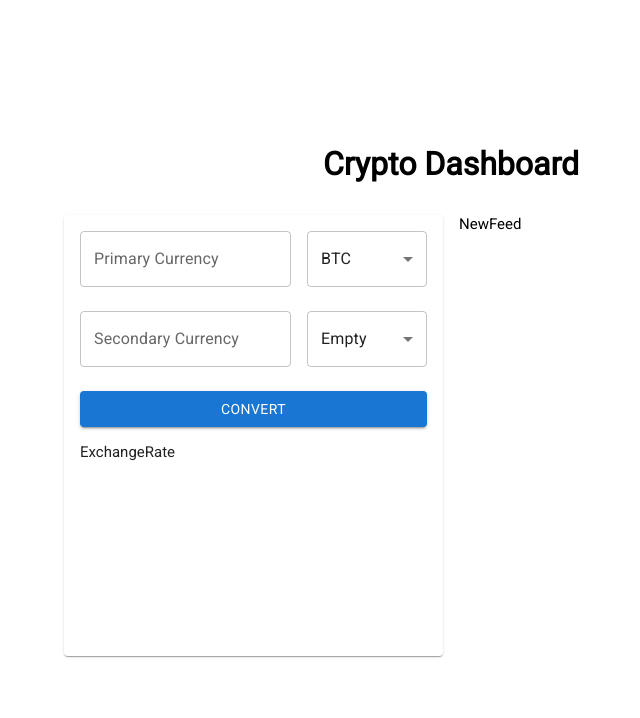
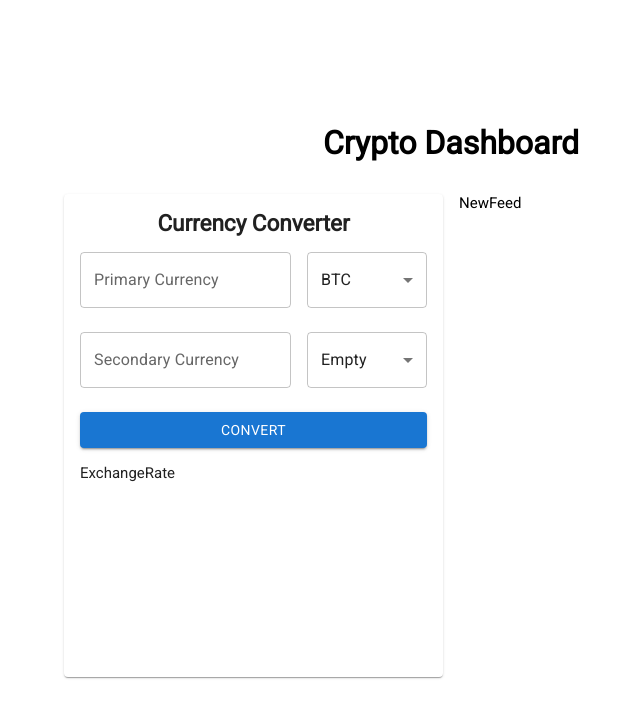
Before and after one commit to maxcore25/next-crypto-dashboard-draft, a Next.js app: page / in a window 1280 px wide. Shown: the top 718 px of the page, without its empty margins (189-829 px from the left). Built offline with nearby package versions, Linux system fonts and the light colour scheme.

Commit message:
CurrencyConverter Main Grid Set

```diff
--- a/app/components/elements/CurrencyConverter/CurrencyConverter.module.scss
+++ b/app/components/elements/CurrencyConverter/CurrencyConverter.module.scss
@@ -1,10 +1,21 @@
-.inputsGrid {
+.mainGrid {
   display: grid;
-  gap: 24px;
+  grid-template-rows: auto 1fr 1fr;
+  gap: 16px;
+  padding: 16px;
 
-  .inputContainer {
+  h2 {
+    text-align: center;
+  }
+
+  .inputsGrid {
     display: grid;
-    grid-template-columns: 1fr auto;
-    gap: 16px;
+    gap: 24px;
+
+    .inputContainer {
+      display: grid;
+      grid-template-columns: 1fr auto;
+      gap: 16px;
+    }
   }
 }
--- a/app/components/elements/CurrencyConverter/index.js
+++ b/app/components/elements/CurrencyConverter/index.js
@@ -21,13 +21,8 @@ const CurrencyConverter = () => {
 
   return (
     <Paper>
-      <Box
-        sx={{
-          p: 2,
-          display: 'grid',
-          gridTemplateRows: { md: '1fr 1fr' },
-          gap: 2,
-        }}>
+      <div className={styles.mainGrid}>
+        <h2>Currency Converter</h2>
         <div className={styles.inputsGrid}>
           <div className={styles.inputContainer}>
             <TextField
@@ -84,7 +79,7 @@ const CurrencyConverter = () => {
           <Button variant='contained'>Convert</Button>
         </div>
         <ExchangeRate />
-      </Box>
+      </div>
     </Paper>
   );
 };
```
